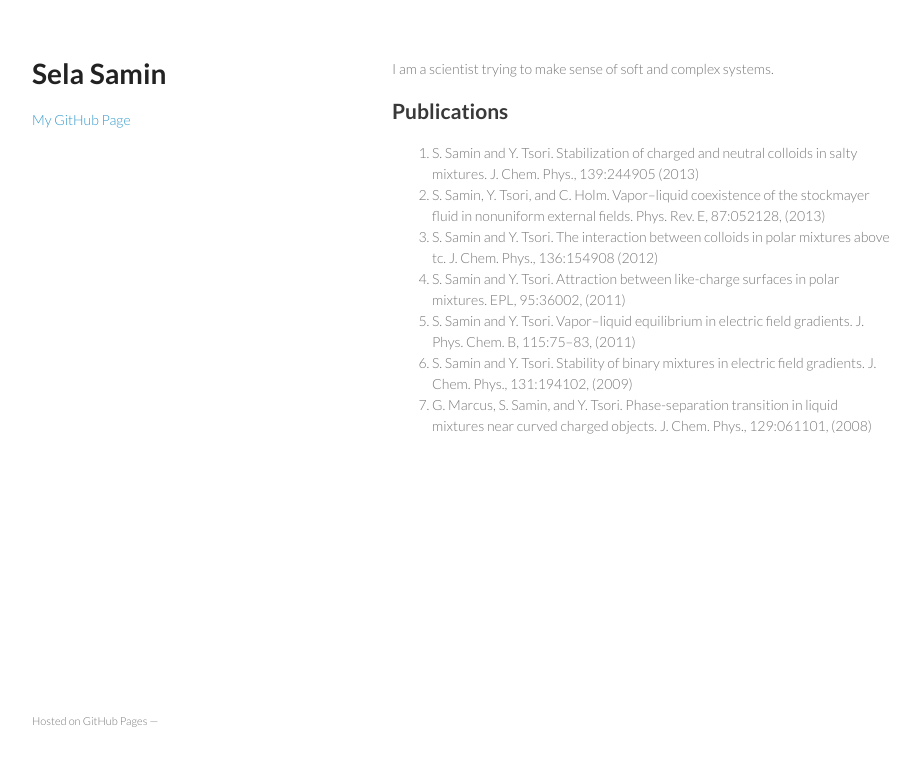
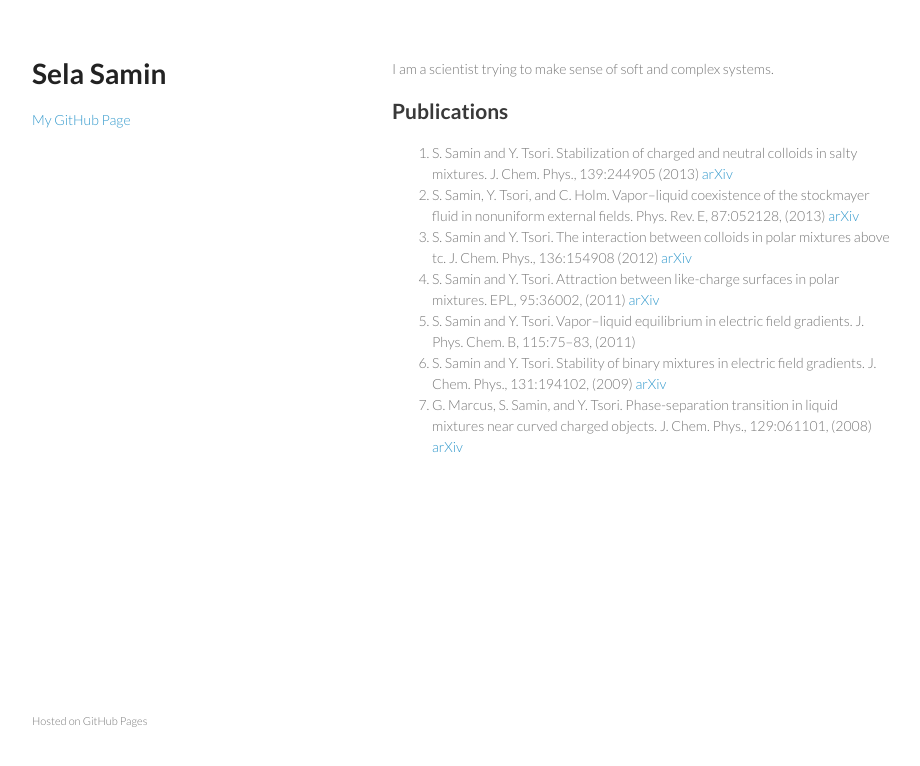
Before and after one commit to samins/samins.github.io, a plain HTML site: page index.html in a window 1280 px wide. Shown: the whole page, without its empty margins (178-1098 px from the left). Drawn offline with Linux system fonts and the light colour scheme.

Commit message:
arxiv links

```diff
--- a/index.html
+++ b/index.html
@@ -30,23 +30,23 @@
 
 <ol>
 <li>S. Samin and Y. Tsori. Stabilization of charged and neutral colloids in salty
-mixtures. J. Chem. Phys., 139:244905 (2013)</li>
-<li> S. Samin, Y. Tsori, and C. Holm. Vapor–liquid coexistence of the stockmayer fluid
-in nonuniform external fields. Phys. Rev. E, 87:052128, (2013)</li>
-<li> S. Samin and Y. Tsori. The interaction between colloids in polar mixtures above
-tc. J. Chem. Phys., 136:154908 (2012)</li>
-<li> S. Samin and Y. Tsori. Attraction between like-charge surfaces in polar mixtures.
-EPL, 95:36002, (2011)</li>
-<li> S. Samin and Y. Tsori. Vapor–liquid equilibrium in electric field gradients. J.
+mixtures. J. Chem. Phys., 139:244905 (2013) <a href="http://arxiv.org/pdf/1312.7199">arXiv</a></li>
+<li>S. Samin, Y. Tsori, and C. Holm. Vapor–liquid coexistence of the stockmayer fluid
+in nonuniform external fields. Phys. Rev. E, 87:052128, (2013) <a href="http://arxiv.org/pdf/1303.2293">arXiv</a></li>
+<li>S. Samin and Y. Tsori. The interaction between colloids in polar mixtures above
+tc. J. Chem. Phys., 136:154908 (2012) <a href="http://arxiv.org/pdf/1201.3535">arXiv</a></li>
+<li>S. Samin and Y. Tsori. Attraction between like-charge surfaces in polar mixtures.
+EPL, 95:36002, (2011) <a href="http://arxiv.org/pdf/1103.0544">arXiv</a></li>
+<li>S. Samin and Y. Tsori. Vapor–liquid equilibrium in electric field gradients. J.
 Phys. Chem. B, 115:75–83, (2011)</li>
-<li> S. Samin and Y. Tsori. Stability of binary mixtures in electric field gradients. J.
-Chem. Phys., 131:194102, (2009)</li>
-<li> G. Marcus, S. Samin, and Y. Tsori. Phase-separation transition in liquid mixtures
-near curved charged objects. J. Chem. Phys., 129:061101, (2008)</li>
+<li>S. Samin and Y. Tsori. Stability of binary mixtures in electric field gradients. J.
+Chem. Phys., 131:194102, (2009) <a href="http://arxiv.org/pdf/0907.4855">arXiv</a></li>
+<li>G. Marcus, S. Samin, and Y. Tsori. Phase-separation transition in liquid mixtures
+near curved charged objects. J. Chem. Phys., 129:061101, (2008) <a href="http://arxiv.org/pdf/0712.2901">arXiv</a></li>
 </ol>
       </section>
       <footer>
-        <p><small>Hosted on GitHub Pages &mdash; </small></p>
+        <p><small>Hosted on GitHub Pages</small></p>
       </footer>
     </div>
     <script src="javascripts/scale.fix.js"></script>
```
